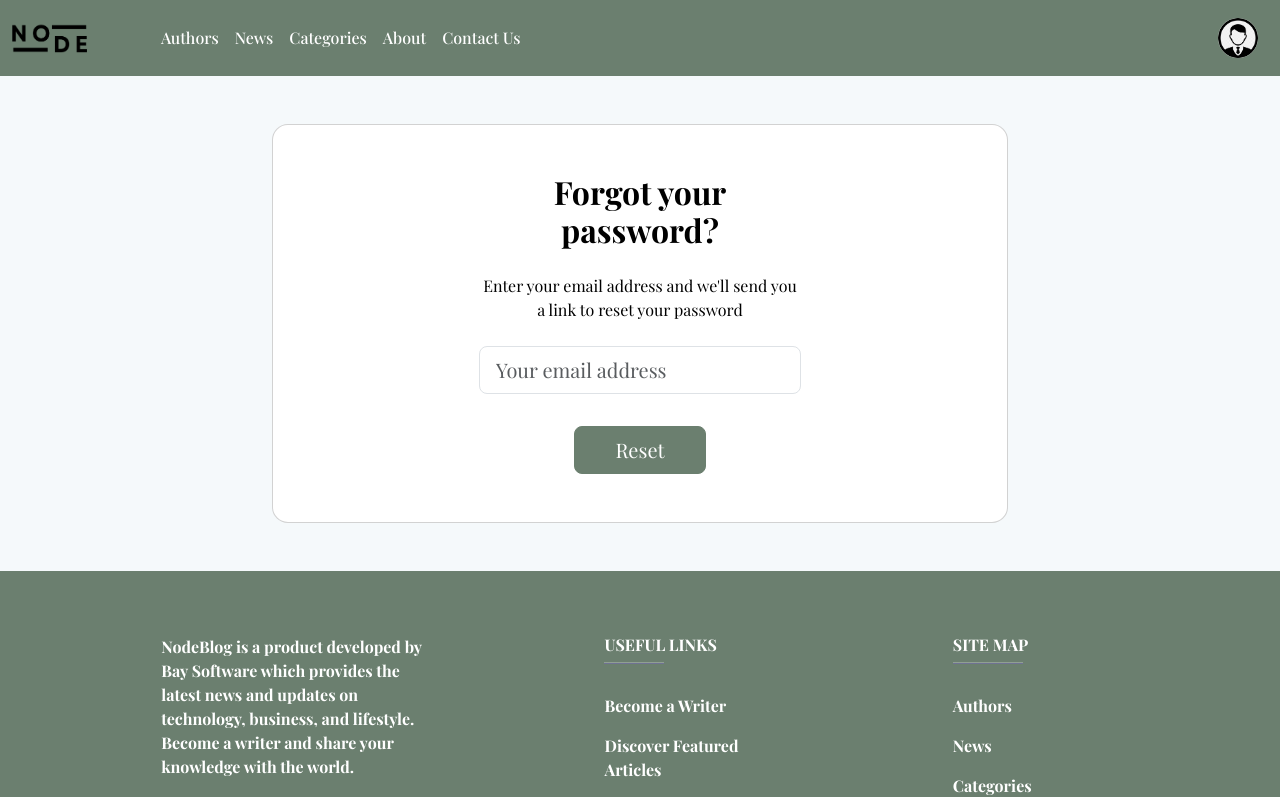
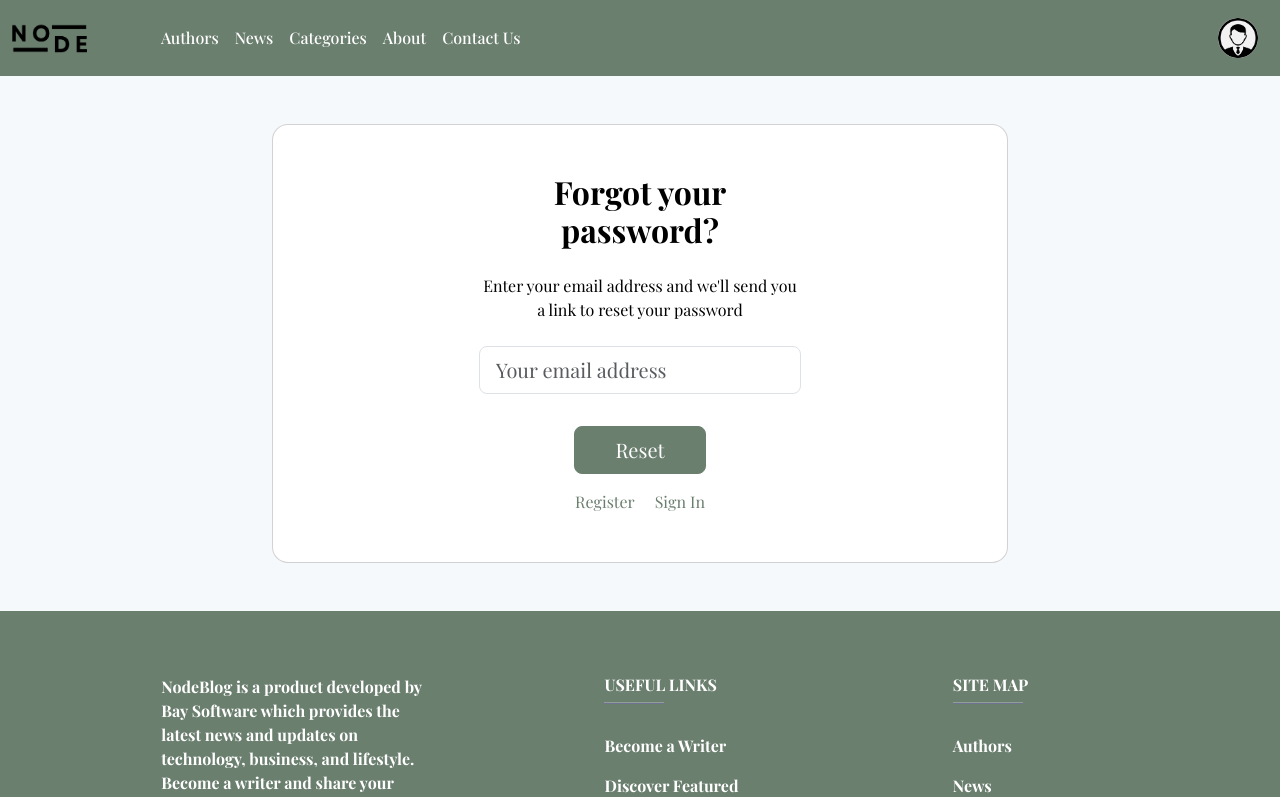
Before and after one commit to furkanmeraloglu/nodeblog, a Vue app: page /forgot-password in a window 1280 px wide. Shown: the top 797 px of the page. Built offline with nearby package versions, Linux system fonts and the light colour scheme; a web font is replaced by a local one.

Commit message:
fix: forgot-password css fix

```diff
--- a/src/views/Auth/ForgotPasswordView.vue
+++ b/src/views/Auth/ForgotPasswordView.vue
@@ -11,16 +11,22 @@
                     <Form :validation-schema="schema" @submit="onSubmit" @invalid-submit="onInvalidSubmit">
                       <div>
                         <h2 class="fw-bold text-center mb-4">Forgot your password?</h2>
-                        <p class="text-center mb-4">Enter your email address and we'll send you a link to reset your password</p>
+                        <p class="text-center mb-4">Enter your email address and we'll send you a link to reset your
+                          password</p>
                       </div>
                       <div data-mdb-input-init class="form-outline mb-4">
                         <Field type="email" name="email" class="form-control form-control-lg"
                                placeholder="Your email address"/>
                       </div>
                       <div class="text-center text-lg-start mt-4 pt-2">
-                        <button data-mdb-button-init data-mdb-ripple-init class="submit-btn btn btn-light btn-lg btn-block" type="submit"
+                        <button data-mdb-button-init data-mdb-ripple-init
+                                class="submit-btn btn btn-light btn-lg btn-block" type="submit"
                                 style="padding-left: 2.5rem; padding-right: 2.5rem;">Reset
                         </button>
+                        <div class="d-flex justify-content-center mt-3">
+                          <router-link class="forgot-password-register-link" to="/register">Register</router-link>
+                          <router-link class="forgot-password-log-in-link" to="/login">Sign In</router-link>
+                        </div>
                       </div>
                     </Form>
                   </div>
@@ -34,8 +40,9 @@
   </section>
 </template>
 <script setup lang="ts">
-import { Form, Field } from 'vee-validate';
+import {Form, Field} from 'vee-validate';
 import * as Yup from 'yup';
+import {RouterLink} from "vue-router";
 
 const schema = Yup.object().shape({
   email: Yup.string().email().required()
@@ -58,6 +65,19 @@ function onInvalidSubmit() {
 </script>
 
 <style>
+.forgot-password-register-link {
+  margin-right: 10px;
+  color: #6b7f6f;
+  text-decoration: none;
+}
+.forgot-password-log-in-link {
+  margin-left: 10px;
+  color: #6b7f6f;
+  text-decoration: none;
+}
+.forgot-password-log-in-link:hover, .forgot-password-register-link:hover {
+  color: #232b2b;
+}
 @media (min-width: 992px) {
   .text-lg-start {
     text-align: center !important;
```
